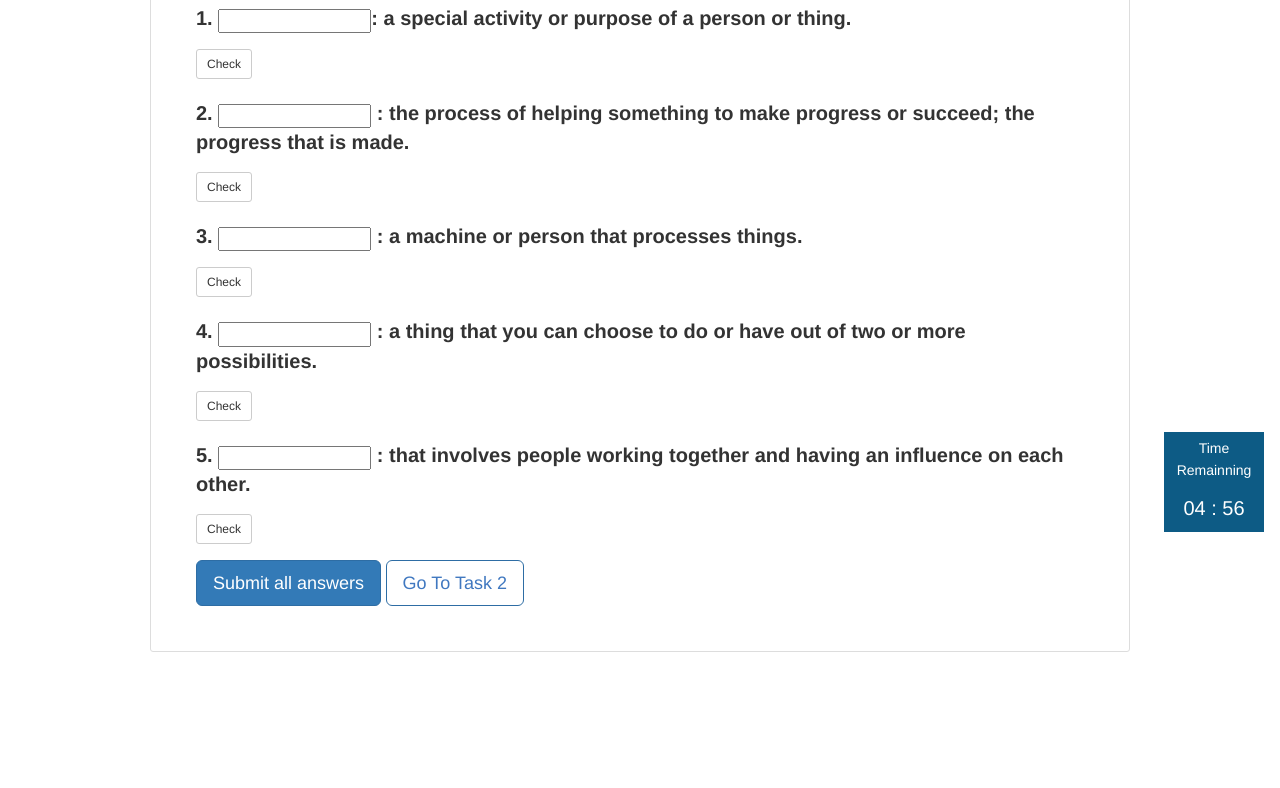
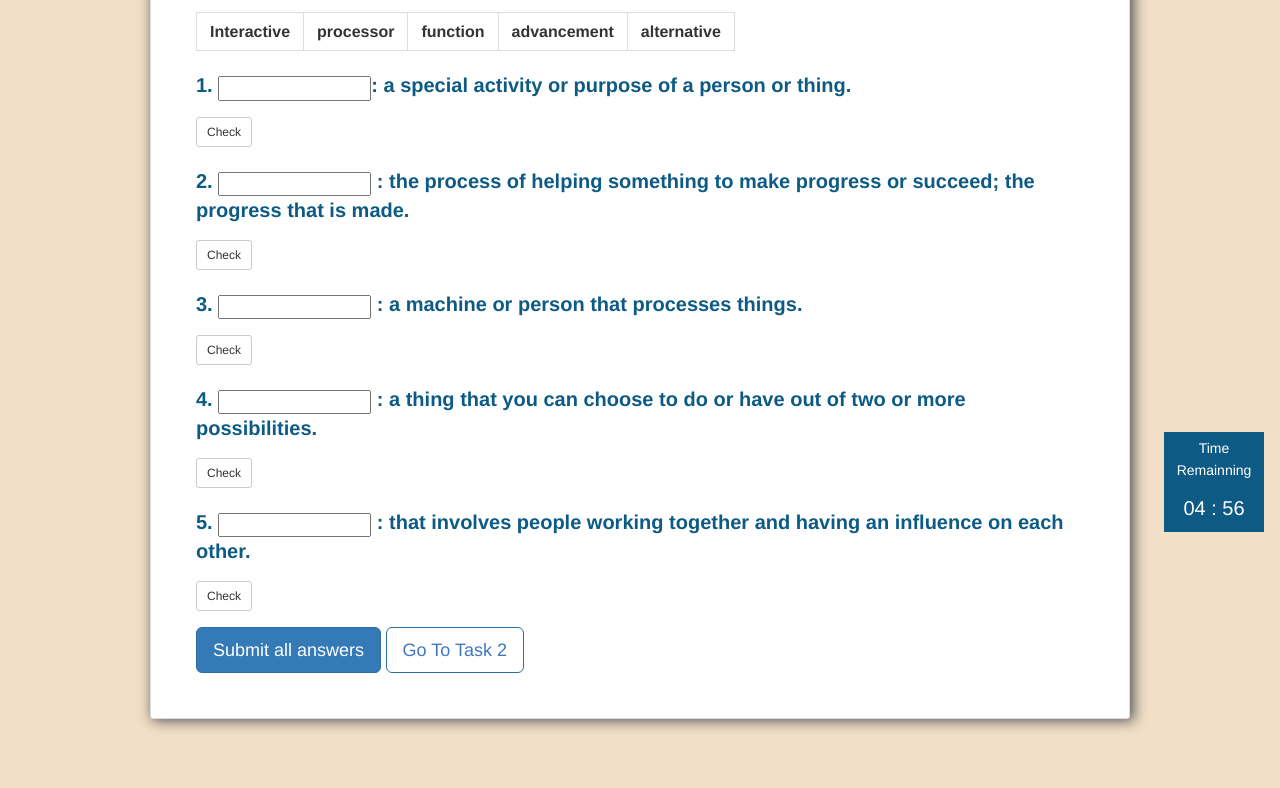
Before and after one commit to hoangddt/unit8-learn-reading, a plain HTML site: page task1.html in a window 1280 px wide. Shown: the part 252-1040 px from the top of the page. Before the commit the page ends 904 px from the top, so only its background shows below. Drawn offline with Linux system fonts and the light colour scheme.

Commit message:
Edit themes

```diff
--- a/css/popup.css
+++ b/css/popup.css
@@ -28,6 +28,3 @@
     text-align: center;
     border: 5px solid #9AD3DE;
   }
-  h1 {
-    color: #0D5B85;
-  }
--- a/css/theme.css
+++ b/css/theme.css
@@ -1,7 +1,62 @@
-article {
+/*article {
     color: #fff !important;
     background-color: #5EB2E3 !important;
 }
 table {
     color: #5EB2E3 !important;
 }
+*/
+.markdown-body h1, .markdown-body h2 {
+    border-bottom: none;
+}
+
+h1, h2, h3, h4, h5 {
+    color: #0D5B85;
+}
+
+body {
+    background-color: #f1dfc7;
+}
+
+body article {
+    margin-top: 7%;
+    margin-bottom: 7%;
+    background: #fff;
+}
+
+body article
+{
+    position:relative;
+    -webkit-box-shadow:0 1px 4px rgba(0, 0, 0, 0.3), 0 0 40px rgba(0, 0, 0, 0.1) inset;
+       -moz-box-shadow:0 1px 4px rgba(0, 0, 0, 0.3), 0 0 40px rgba(0, 0, 0, 0.1) inset;
+            box-shadow:0 1px 4px rgba(0, 0, 0, 0.3), 0 0 40px rgba(0, 0, 0, 0.1) inset;
+}
+body article:before, body article:after
+{
+    content:"";
+    position:absolute;
+    z-index:-1;
+    -webkit-box-shadow:0 0 20px rgba(0,0,0,0.8);
+    -moz-box-shadow:0 0 20px rgba(0,0,0,0.8);
+    box-shadow:0 0 20px rgba(0,0,0,0.8);
+    top:0;
+    bottom:0;
+    left:10px;
+    right:10px;
+    -moz-border-radius:100px / 10px;
+    border-radius:100px / 10px;
+}
+body article:after
+{
+    right:10px;
+    left:auto;
+    -webkit-transform:skew(8deg) rotate(3deg);
+       -moz-transform:skew(8deg) rotate(3deg);
+        -ms-transform:skew(8deg) rotate(3deg);
+         -o-transform:skew(8deg) rotate(3deg);
+            transform:skew(8deg) rotate(3deg);
+}
+
+body article {
+    box-shadow: 3px 1px 13px 1px #555555;
+}
--- a/task1.html
+++ b/task1.html
@@ -11,7 +11,7 @@
     <script type="text/javascript" src="js/jquery.min.js"></script>
     <script type="text/javascript" src="js/jquery-ui.min.js"></script>
     <script src="js/task1.js"></script>
-    <!-- <link rel="stylesheet" href="css/theme.css"> -->
+    <link rel="stylesheet" href="css/theme.css">
     <title>Task1 Gap-fill</title>
     </head>
     <body>
```
Also changed, not shown: index.html (+2 -1 lines), overview.html (+1 -0 lines), result.html (+2 -1 lines), task2.html (+1 -2 lines), task3.html (+1 -1 lines), task4.html (+1 -2 lines).
